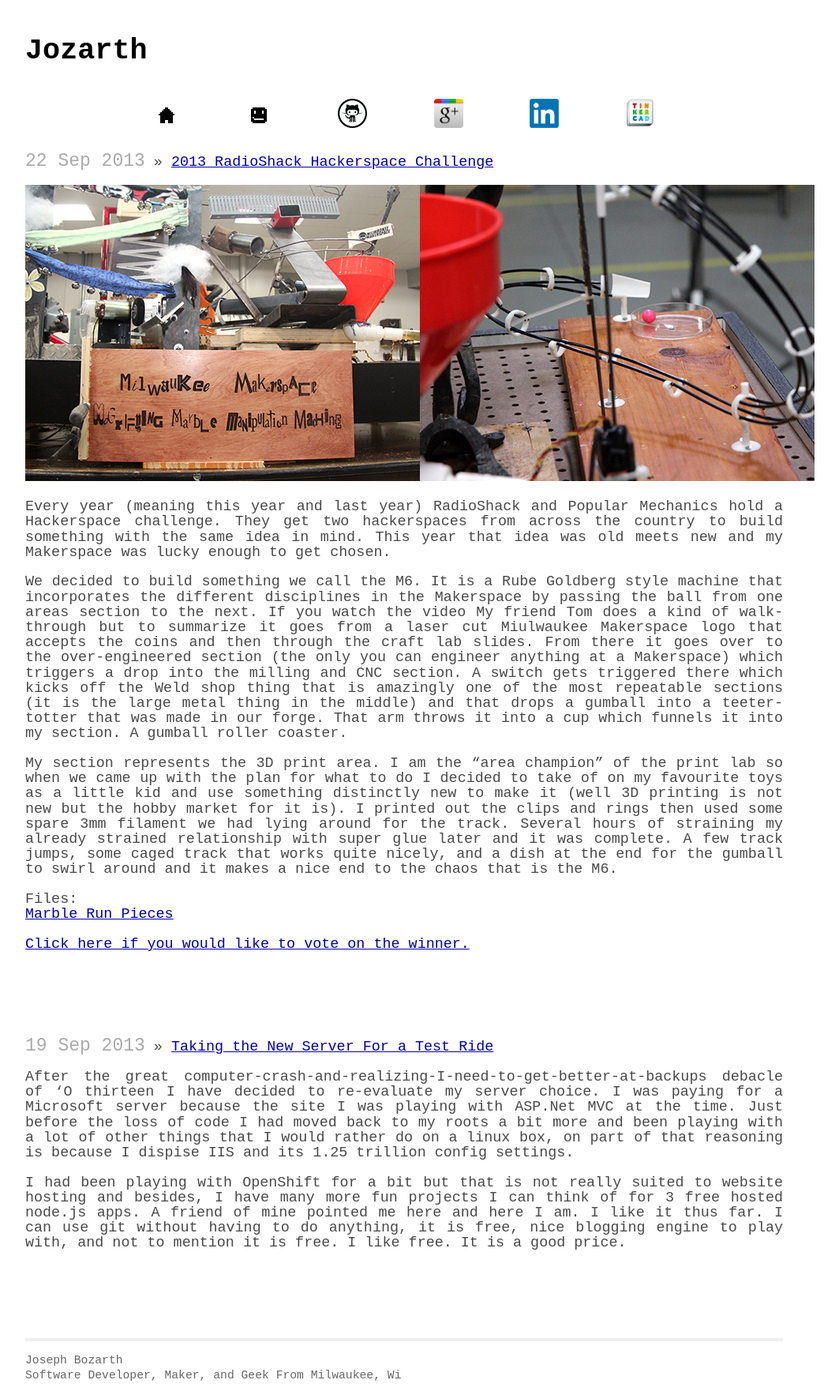
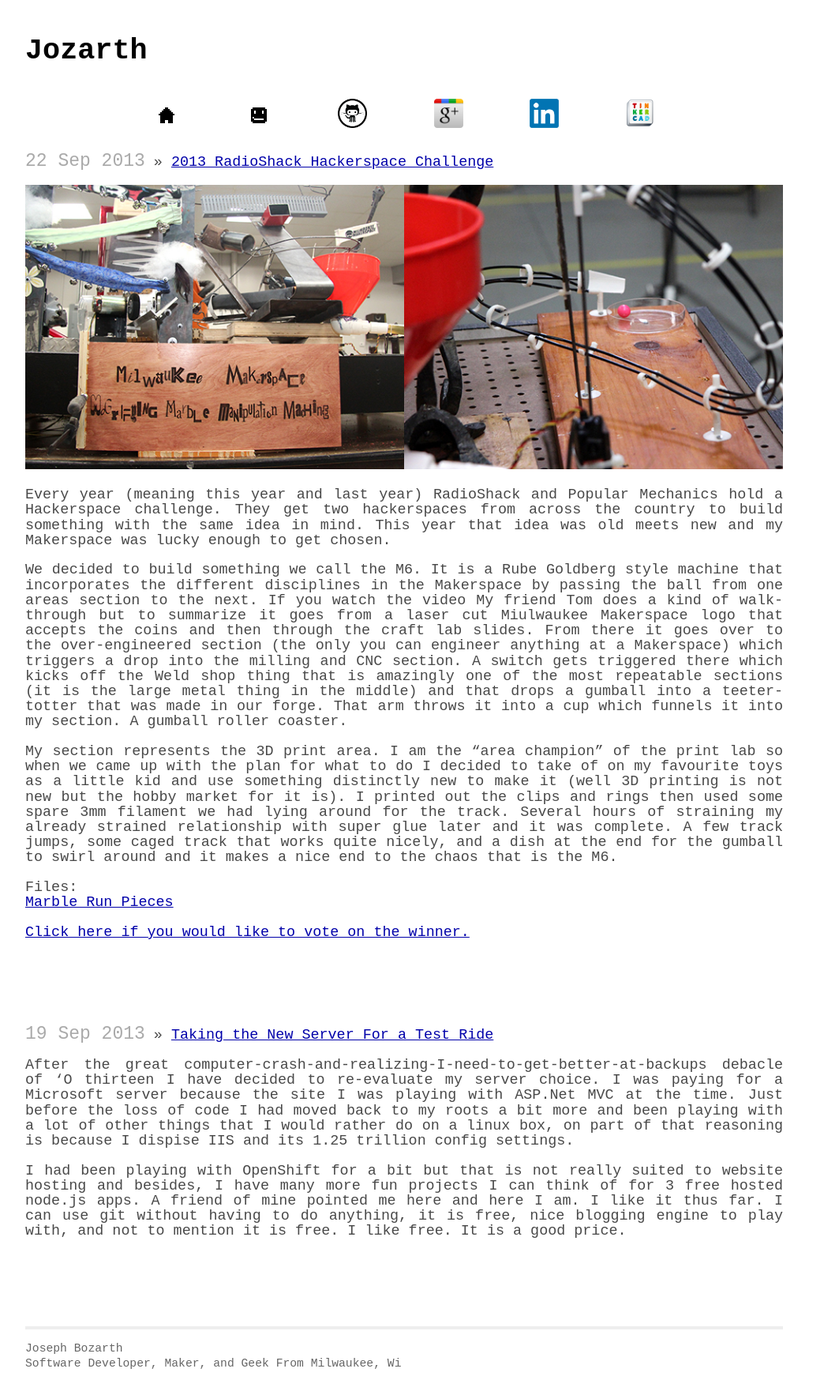
Before and after one commit to BozarthPrime/bozarthprime.github.com, a Jekyll site: the page built from index.html, in a window 1280 px wide. Shown: the whole page at 79% size, without its empty margins (128-1191 px from the left). Built offline with Jekyll 4.4.1, drawn with Linux system fonts in a browser that asks for light colours; Markdown is read by kramdown in place of the engine named in the settings.

Commit message:
CSS post image update

```diff
--- a/_posts/2013-09-22-hackerspace-challenge.markdown
+++ b/_posts/2013-09-22-hackerspace-challenge.markdown
@@ -5,7 +5,7 @@
 categories: general
 ---
 
-<img src="../images/story/M6.png" />
+<img src="../images/story/M6.png" class="headline"/>
 
 Every year (meaning this year and last year) RadioShack and Popular Mechanics hold a Hackerspace challenge.
 They get two hackerspaces from across the country to build something with the same idea in mind. This year
--- a/css/main.css
+++ b/css/main.css
@@ -153,11 +153,6 @@
   color: #FFF;
 }
 
-nav ul li a:hover {
-  color: #000;
-}
-
-
 nav ul li a img {
   max-height: 2em;
   max-width: 2em;
@@ -202,6 +197,10 @@
   border: none;
 }
 
+.post img.headline {
+  width: 100%;
+}
+
 
 /* terminal */
 .post pre.terminal {
```
